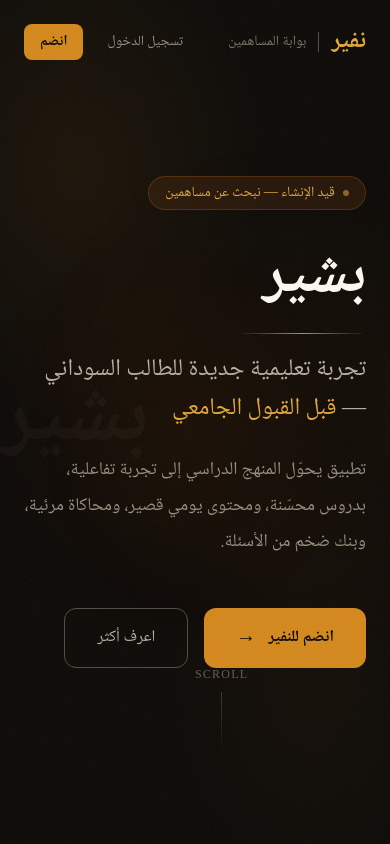
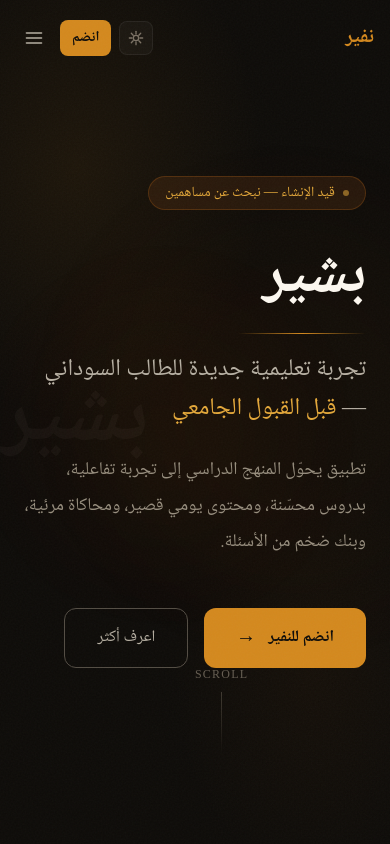
Before and after one commit to altyebv/Nafeer, a Next.js app in the folder Nafeer/: page / in a window 390 px wide. Shown: the top 844 px of the page. Built offline with nearby package versions, Linux system fonts and the light colour scheme; a web font is replaced by a local one.

Commit message:
theme icons , responsiveness

```diff
--- a/Nafeer/src/components/landing/Navbar.jsx
+++ b/Nafeer/src/components/landing/Navbar.jsx
@@ -1,54 +1,208 @@
 'use client';
-import { useState, useEffect } from 'react';
+import { useState, useEffect, useCallback } from 'react';
+
+function SunIcon() {
+  return (
+    <svg width="16" height="16" viewBox="0 0 24 24" fill="none" stroke="currentColor" strokeWidth="2" strokeLinecap="round" strokeLinejoin="round">
+      <circle cx="12" cy="12" r="4"/>
+      <line x1="12" y1="2" x2="12" y2="6"/>
+      <line x1="12" y1="18" x2="12" y2="22"/>
+      <line x1="4.93" y1="4.93" x2="7.76" y2="7.76"/>
+      <line x1="16.24" y1="16.24" x2="19.07" y2="19.07"/>
+      <line x1="2" y1="12" x2="6" y2="12"/>
+      <line x1="18" y1="12" x2="22" y2="12"/>
+      <line x1="4.93" y1="19.07" x2="7.76" y2="16.24"/>
+      <line x1="16.24" y1="7.76" x2="19.07" y2="4.93"/>
+    </svg>
+  );
+}
+
+function MoonIcon() {
+  return (
+    <svg width="16" height="16" viewBox="0 0 24 24" fill="none" stroke="currentColor" strokeWidth="2" strokeLinecap="round" strokeLinejoin="round">
+      <path d="M21 12.79A9 9 0 1 1 11.21 3 7 7 0 0 0 21 12.79z"/>
+    </svg>
+  );
+}
+
+function MenuIcon() {
+  return (
+    <svg width="20" height="20" viewBox="0 0 24 24" fill="none" stroke="currentColor" strokeWidth="2" strokeLinecap="round">
+      <line x1="3" y1="6" x2="21" y2="6"/>
+      <line x1="3" y1="12" x2="21" y2="12"/>
+      <line x1="3" y1="18" x2="21" y2="18"/>
+    </svg>
+  );
+}
+
+function CloseIcon() {
+  return (
+    <svg width="20" height="20" viewBox="0 0 24 24" fill="none" stroke="currentColor" strokeWidth="2" strokeLinecap="round">
+      <line x1="18" y1="6" x2="6" y2="18"/>
+      <line x1="6" y1="6" x2="18" y2="18"/>
+    </svg>
+  );
+}
 
 export default function Navbar() {
   const [scrolled, setScrolled] = useState(false);
+  const [theme, setTheme] = useState('dark');
+  const [menuOpen, setMenuOpen] = useState(false);
 
   useEffect(() => {
+    const saved = localStorage.getItem('nafeer-theme') || 'dark';
+    setTheme(saved);
+
     const onScroll = () => setScrolled(window.scrollY > 30);
     window.addEventListener('scroll', onScroll);
     return () => window.removeEventListener('scroll', onScroll);
   }, []);
 
+  const toggleTheme = useCallback(() => {
+    const next = theme === 'dark' ? 'light' : 'dark';
+    setTheme(next);
+    document.documentElement.setAttribute('data-theme', next);
+    localStorage.setItem('nafeer-theme', next);
+  }, [theme]);
+
+  const navLinks = [
+    { href: '#vision', label: 'الرؤية' },
+    { href: '#progress', label: 'المواد' },
+    { href: '#nafeer', label: 'كيف تساهم' },
+  ];
+
   return (
+    <>
       <nav
-      className={`fixed top-0 inset-x-0 z-50 transition-all duration-500
-        ${scrolled
-          ? 'bg-ink-950/90 backdrop-blur-lg border-b border-ink-800/60 py-3'
-          : 'bg-transparent py-6'
+        className={`fixed top-0 inset-x-0 z-50 transition-all duration-500 ${
+          scrolled
+            ? 'py-3 border-b'
+            : 'bg-transparent py-5 md:py-6'
         }`}
+        style={scrolled ? {
+          background: 'var(--navbar-bg)',
+          backdropFilter: 'blur(16px)',
+          borderColor: 'var(--navbar-border)',
+        } : {}}
       >
-      <div className="max-w-6xl mx-auto px-6 flex items-center justify-between">
+        <div className="max-w-6xl mx-auto px-4 sm:px-6 flex items-center justify-between">
           {/* Logo */}
-        <div className="flex items-center gap-3">
-          <span className="text-2xl font-arabic font-bold text-sand-400">نفير</span>
-          <div className="w-px h-5 bg-ink-700" />
-          <span className="text-sm text-ink-500">بوابة المساهمين</span>
+          <div className="flex items-center gap-2 sm:gap-3">
+            <span className="text-xl sm:text-2xl font-arabic font-bold" style={{ color: 'var(--accent)' }}>نفير</span>
+            <div className="hidden sm:block w-px h-5" style={{ background: 'var(--border-mid)' }} />
+            <span className="hidden sm:block text-sm" style={{ color: 'var(--text-muted)' }}>بوابة المساهمين</span>
           </div>
 
-        {/* Links */}
-        <div className="hidden md:flex items-center gap-8 text-sm text-ink-400">
-          <a href="#vision" className="link-underline hover:text-sand-400 transition-colors">الرؤية</a>
-          <a href="#progress" className="link-underline hover:text-sand-400 transition-colors">المواد</a>
-          <a href="#nafeer" className="link-underline hover:text-sand-400 transition-colors">كيف تساهم</a>
+          {/* Desktop Links */}
+          <div className="hidden md:flex items-center gap-8 text-sm" style={{ color: 'var(--text-secondary)' }}>
+            {navLinks.map(l => (
+              <a
+                key={l.href}
+                href={l.href}
+                className="link-underline transition-colors duration-200"
+                style={{ '--hover-color': 'var(--accent)' }}
+                onMouseEnter={e => e.target.style.color = 'var(--accent)'}
+                onMouseLeave={e => e.target.style.color = 'var(--text-secondary)'}
+              >
+                {l.label}
+              </a>
+            ))}
           </div>
 
-        {/* Auth buttons */}
-        <div className="flex items-center gap-3">
+          {/* Right controls */}
+          <div className="flex items-center gap-2 sm:gap-3">
+            {/* Theme toggle */}
+            <button
+              onClick={toggleTheme}
+              className="p-2 rounded-lg transition-all duration-200"
+              style={{
+                background: 'var(--bg-card)',
+                border: '1px solid var(--border-subtle)',
+                color: 'var(--text-muted)',
+              }}
+              aria-label="تبديل المظهر"
+            >
+              {theme === 'dark' ? <SunIcon /> : <MoonIcon />}
+            </button>
+
+            {/* Auth — desktop */}
             <a
               href="/signin"
-            className="text-sm text-ink-400 hover:text-sand-400 transition-colors px-3 py-2"
+              className="hidden sm:block text-sm px-3 py-2 transition-colors duration-200"
+              style={{ color: 'var(--text-muted)' }}
+              onMouseEnter={e => e.target.style.color = 'var(--accent)'}
+              onMouseLeave={e => e.target.style.color = 'var(--text-muted)'}
             >
               تسجيل الدخول
             </a>
             <a
               href="/join"
-            className="text-sm px-4 py-2 bg-sand-500 hover:bg-sand-400 text-ink-950 font-bold rounded-lg transition-all duration-200 hover:shadow-[0_0_20px_rgba(212,137,30,0.3)]"
+              className="text-sm px-3 sm:px-4 py-2 font-bold rounded-lg transition-all duration-200"
+              style={{
+                background: 'var(--accent)',
+                color: '#0e0c09',
+              }}
+              onMouseEnter={e => {
+                e.target.style.background = 'var(--accent-hover)';
+                e.target.style.boxShadow = '0 0 20px var(--glow)';
+              }}
+              onMouseLeave={e => {
+                e.target.style.background = 'var(--accent)';
+                e.target.style.boxShadow = 'none';
+              }}
             >
               انضم
             </a>
+
+            {/* Hamburger — mobile */}
+            <button
+              onClick={() => setMenuOpen(!menuOpen)}
+              className="md:hidden p-2 rounded-lg transition-colors"
+              style={{ color: 'var(--text-secondary)' }}
+              aria-label="القائمة"
+            >
+              {menuOpen ? <CloseIcon /> : <MenuIcon />}
+            </button>
           </div>
         </div>
       </nav>
+
+      {/* Mobile menu */}
+      {menuOpen && (
+        <div
+          className="fixed top-0 inset-x-0 z-40 pt-20 pb-6 px-4 md:hidden mobile-menu-open"
+          style={{
+            background: 'var(--navbar-bg)',
+            backdropFilter: 'blur(20px)',
+            borderBottom: '1px solid var(--navbar-border)',
+          }}
+        >
+          <div className="flex flex-col gap-1">
+            {navLinks.map(l => (
+              <a
+                key={l.href}
+                href={l.href}
+                onClick={() => setMenuOpen(false)}
+                className="py-3 px-4 rounded-xl text-lg font-arabic transition-colors"
+                style={{ color: 'var(--text-secondary)' }}
+                onMouseEnter={e => e.target.style.color = 'var(--accent)'}
+                onMouseLeave={e => e.target.style.color = 'var(--text-secondary)'}
+              >
+                {l.label}
+              </a>
+            ))}
+            <div className="mt-4 pt-4" style={{ borderTop: '1px solid var(--border-subtle)' }}>
+              <a
+                href="/signin"
+                className="block py-3 px-4 rounded-xl text-center transition-colors"
+                style={{ color: 'var(--text-muted)' }}
+              >
+                تسجيل الدخول
+              </a>
+            </div>
+          </div>
+        </div>
+      )}
+    </>
   );
 }
```
Lines whose indentation alone changed are shown as unchanged.
